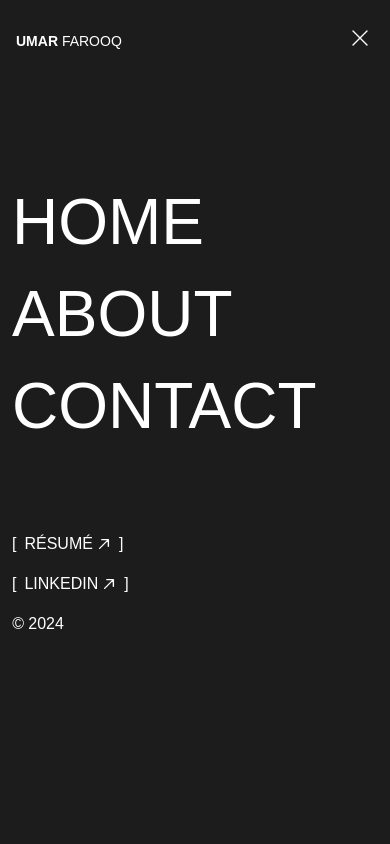
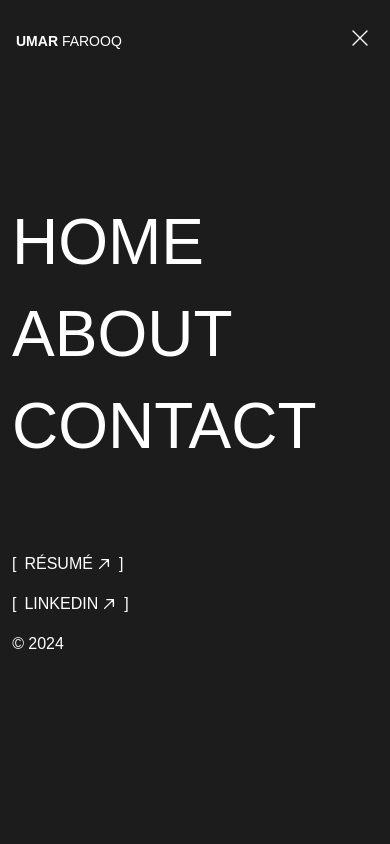
Before and after one commit to umarfarooq6519/portfolio, a React (Vite) app: page / in a window 390 px wide. Both pictures are taken after a click on the button 360 px from the left and 38 px from the top of the page. Shown: the top 844 px of the page. Built offline with nearby package versions, Linux system fonts and the light colour scheme; a web font is replaced by a local one.

Commit message:
fix menu list height

```diff
--- a/src/components/Header.jsx
+++ b/src/components/Header.jsx
@@ -66,7 +66,7 @@ function MenuSection({ toggleMenu }) {
     };
   }, []);
   return (
-    <div className="fixed inset-0 z-20 flex flex-col justify-center gap-28 bg-primary px-3 text-secondary">
+    <div className="fixed inset-0 z-20 flex h-lvh flex-col justify-center gap-28 bg-primary px-3 text-secondary">
       <button
         type="button"
         className="absolute right-4 top-4 text-2xl"
@@ -75,7 +75,7 @@ function MenuSection({ toggleMenu }) {
         <img src={crossSVG} alt="menu" className="mt-2 h-7 w-7 md:h-8 md:w-8" />
         {/* This is the close button */}
       </button>
-      <ul className="flex flex-col gap-16">
+      <ul className="flex flex-col gap-16 max-sm:mt-10">
         <li className="w-full">
           <a href="#home" onClick={toggleMenu}>
             <h6>Home</h6>
```
